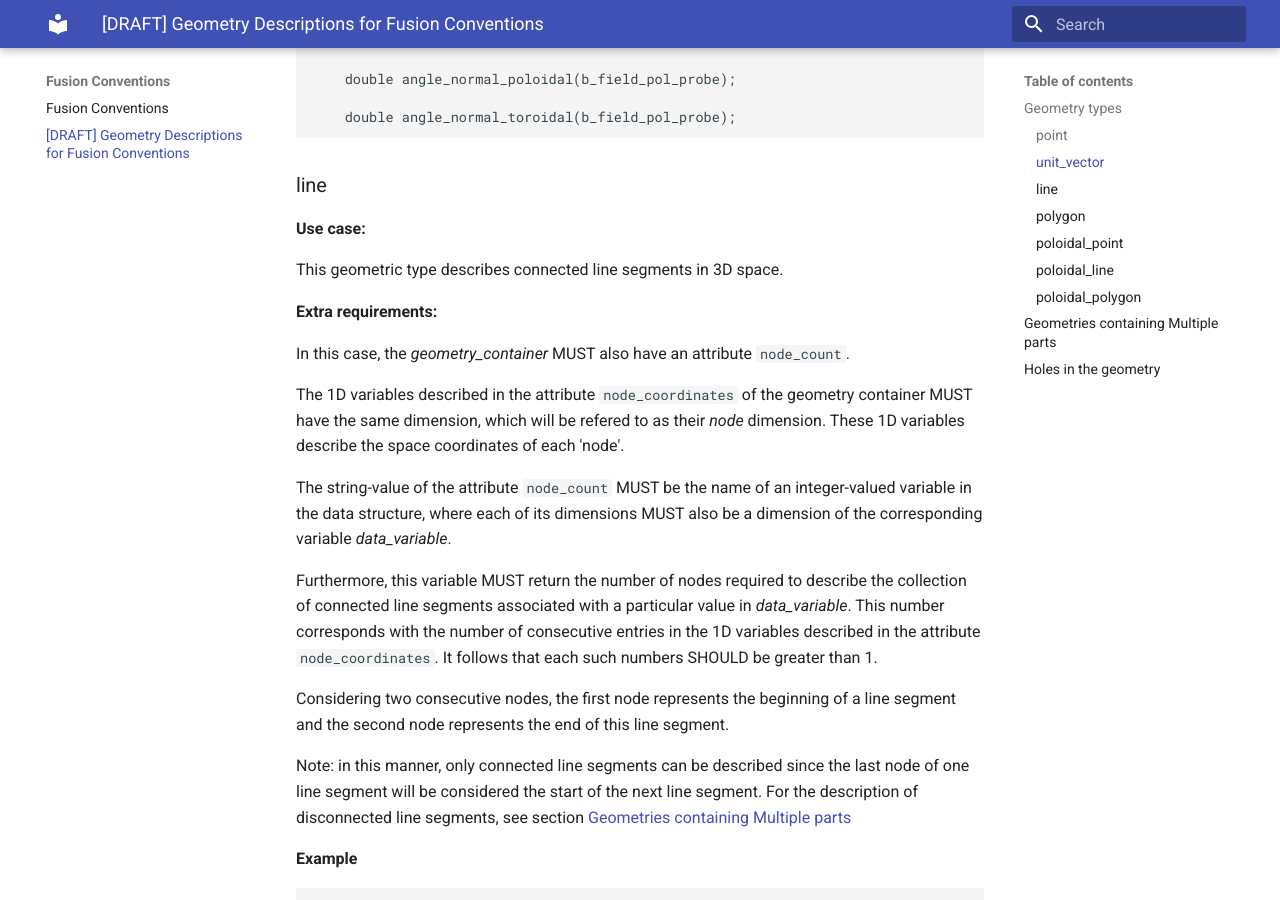
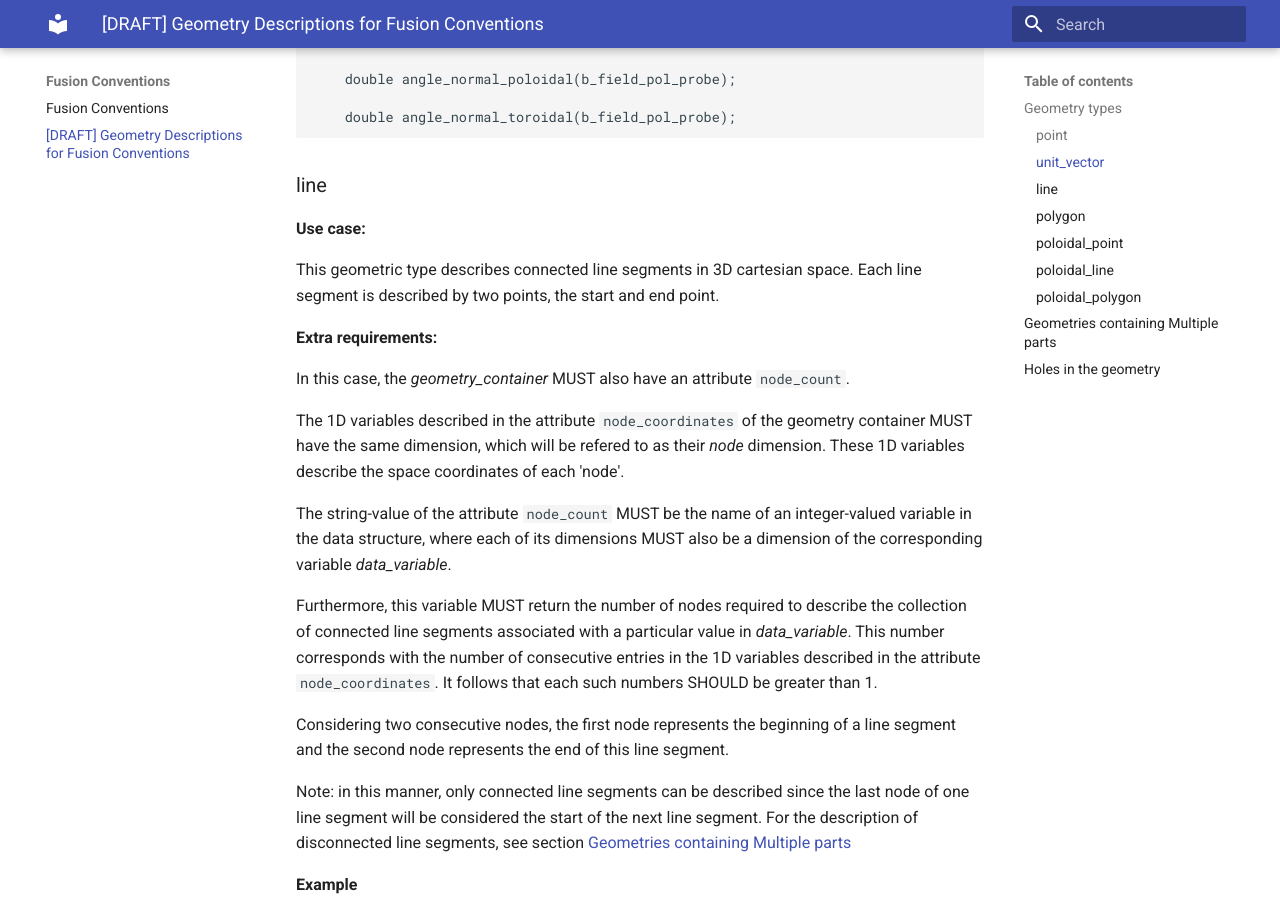
Before and after one commit to iterorganization/Fusion-Conventions, an MkDocs documentation site: the page built from docs/Geometry_Descriptions_for_Fusion_Conventions.md, in a window 1280 px wide and 900 px high, scrolled down 2728 px. Built offline with MkDocs 1.6.1 and Material for MkDocs 9.7.7, drawn with Linux system fonts in a browser that asks for light colours.

Commit message:
In section 'line', clarified that the line segments lie in cartesian space and not in cylindrical space

```diff
--- a/docs/Geometry_Descriptions_for_Fusion_Conventions.md
+++ b/docs/Geometry_Descriptions_for_Fusion_Conventions.md
@@ -131,7 +131,7 @@ be a dimension of _data_variable_.
 
 **Use case:**
 
-This geometric type describes connected line segments in 3D space.
+This geometric type describes connected line segments in 3D cartesian space. Each line segment is described by two points, the start and end point.
 
 **Extra requirements:**
 
```
